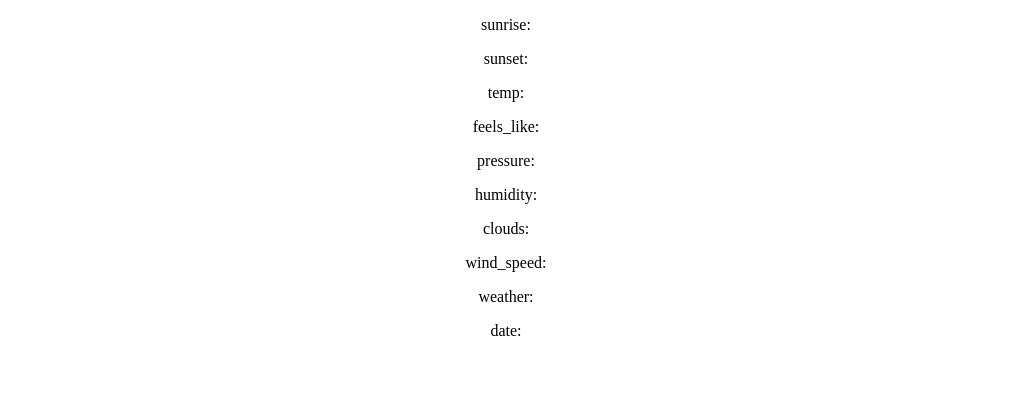
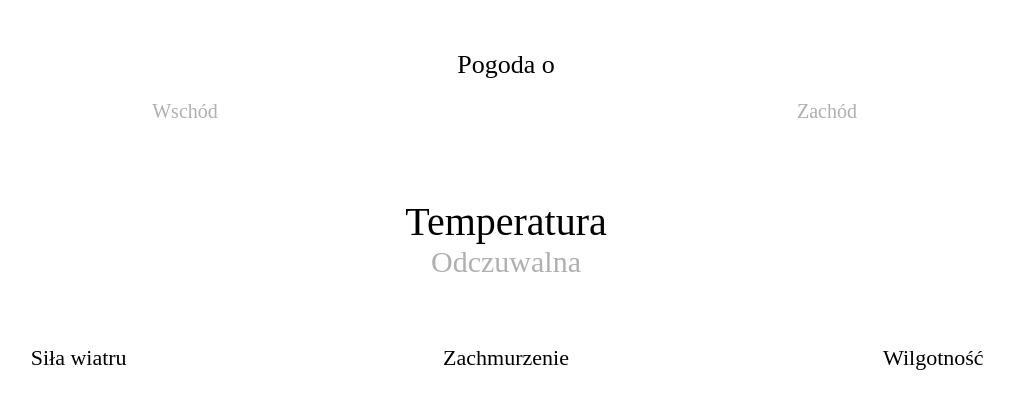
Before and after one commit to mcieciora/SoftyPangolin, a Flask app: page / in a window 1280 px wide. Shown: the top 409 px of the page, without its empty margins (134-1148 px from the left). Run offline with Flask 2, Linux system fonts and the light colour scheme; parts of the project's set-up code (start-up, migrations or seed data) failed here and were passed over.

Commit message:
13122020-1019

```diff
--- a/Weather.py
+++ b/Weather.py
@@ -23,7 +23,7 @@ class Weather:
             self.request['weather'] = self.request['weather'][0]['description'].capitalize()
             self.request['sunrise'] = datetime.fromtimestamp(self.request['sunrise']).strftime('%H:%M')
             self.request['sunset'] = datetime.fromtimestamp(self.request['sunset']).strftime('%H:%M')
-            self.request['date'] = datetime.now().strftime('%d-%m-%Y %H:%M')
+            self.request['date'] = datetime.now().strftime('%H:%M')
 
             units = {
                 'temp': '°C',
@@ -48,4 +48,4 @@ class Weather:
             weather_ini = Parser('data/weather.ini')
             weather_ini.save_data(self.request)
         else:
-            error("ERROR: Nothing to parse. Request return is empty!")
+            error("Error: Nothing to parse. Request return is empty!")
--- a/main.py
+++ b/main.py
@@ -1,7 +1,7 @@
 #!/usr/bin/env python3
 from flask import Flask, render_template
 from threading import Timer
-from logging import info, error
+from logging import error
 from Parser import Parser
 from Request import Request
 from Weather import Weather
@@ -15,29 +15,28 @@ def setup():
     get_current_location()
 
 
-def awake():
+def create_request():
     read_ini = config_ini.read_ini()
-    request = Request(config_ini.read_setting_value('weather_url'), read_ini)
-    if request.verify_url() is True:
-        get_current_weather(request)
+    url = config_ini.read_setting_value('weather_url')
+    return Request(url, read_ini)
 
 
-def get_current_weather(request):
-    Timer(900, get_current_weather).start()
-    return_request = request.send().json()['current']
-    weather = Weather(return_request)
-    weather.parse_weather_data()
+def get_current_weather():
+    Timer(300, get_current_weather).start()
+    if (return_request := create_request().send()).status_code == 200:
+        weather = Weather(return_request.json()['current'])
+        weather.parse_weather_data()
+    else:
+        error('Error {}: {} at {}. Url or data is not valid.'.format(return_request.status_code, return_request.reason,
+                                                                     return_request.url))
 
 
 def get_current_location():
     location = Request('https://ipinfo.io/loc', {})
-    if location.verify_url() is True:
-        lat, lon = location.send().text.replace('\n', '').split(',')
-        read_ini = config_ini.read_ini()
-        read_ini['lat'], read_ini['lon'] = lat, lon
-        config_ini.save_data(read_ini)
-    else:
-        error('[ERR] Cannot get current location!')
+    lat, lon = location.send().text.replace('\n', '').split(',')
+    read_ini = config_ini.read_ini()
+    read_ini['lat'], read_ini['lon'] = lat, lon
+    config_ini.save_data(read_ini)
 
 
 app = Flask(__name__)
@@ -50,5 +49,5 @@ def index():
 
 if __name__ == '__main__':
     setup()
-    awake()
+    get_current_weather()
     app.run(host='127.0.0.1', port=5000)
--- /dev/null
+++ b/static/styles/style.css
@@ -0,0 +1,62 @@
+* {
+  box-sizing: border-box;
+}
+
+body {
+    font-family: Bahnschrift;
+    background-color: white;
+    text-align: center;
+}
+
+.other{
+	font-size: 22px;
+	color: black;
+}
+
+.time {
+	margin-top : 50px;
+    font-size: 26px;
+    font-weight: normal;
+    color: black;
+}
+
+.temperature.h1 {
+	margin-top : 75px;
+    font-size: 40px;
+    font-weight: normal;
+    color: black;
+}
+
+.temperature.h2 {
+	font-size: 30px;
+    font-weight: normal;
+    color: #B0B0B0;
+    height: 50px
+}
+
+.description {
+	margin-top : 50px;
+    font-size: 26px;
+    font-weight: bold;
+    color: black;
+}
+
+.row.other {
+	margin-top: 50px;
+	color: black;
+    font-size: 18px;
+	columns: 50px 3;
+}
+
+.row.sunrise {
+	margin-top: 20px;
+	font-size: 20px;
+	color: #B0B0B0;
+	columns: 75px 2;
+}
+
+@media (max-width: 600px) {
+  .column.side, .column.middle {
+    width: 100%;
+  }
+}
--- a/templates/index.html
+++ b/templates/index.html
@@ -2,12 +2,24 @@
 <html lang="en">
 <head>
     <meta charset="UTF-8">
-    <meta http-equiv="refresh" content="300; URL=http://127.0.0.1:5000/">
+    <meta http-equiv="refresh" content="60; URL=http://127.0.0.1:5000/">
+    <link rel="stylesheet" href="{{ url_for('static', filename= 'styles/style.css') }}">
     <title>Softy Pangolin</title>
 </head>
-<body>
-    {% for k, v in data.items() %}
-    <p><center>{{k}}: {{v}}</center></p>
-    {% endfor %}
-</body>
+    <body>
+        <div class="time">Pogoda o {{data['date']}}</div>
+        <div class="row sunrise">
+            <div class="suntime">Wschód {{data['sunrise']}}</div>
+            <div class="suntime">Zachód {{data['sunset']}}</div>
+        </div>
+        <div class="temperature h1">Temperatura {{data['temp']}}</div>
+        <div class="temperature h2">Odczuwalna {{data['feels_like']}}</div>
+        <div class="description">{{data['weather']}}</div>
+        <div class="other">{{data['pressure']}}</div>
+        <div class="row other">
+            <div class="other">Siła wiatru {{data['wind_speed']}}</div>
+            <div class="other">Zachmurzenie {{data['clouds']}}</div>
+            <div class="other">Wilgotność {{data['humidity']}}</div>
+        </div>
+    </body>
 </html>
```
Also changed, not shown: Request.py (+3 -17 lines).
